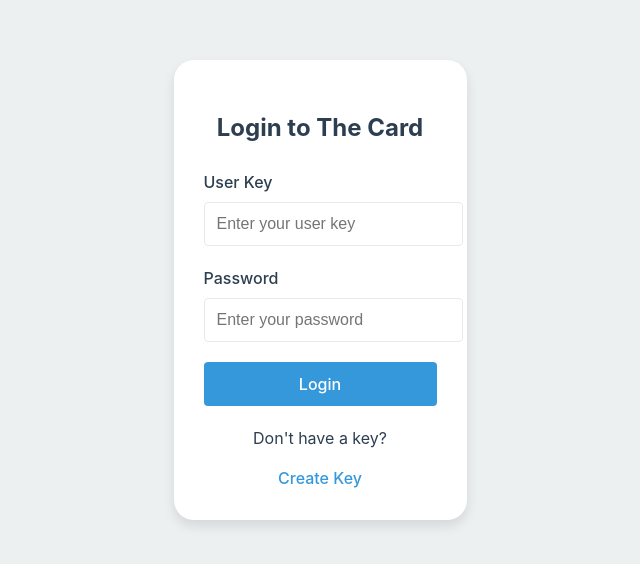
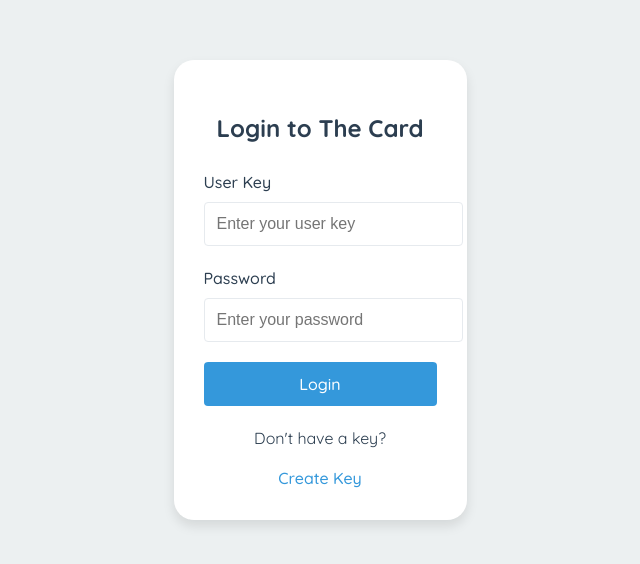
Before and after one commit to AlexanderWinters/the_score_card, a React (Vite) app: page /login in a window 1280 px wide. Shown: the part 146-710 px from the top of the page, without its empty margins (320-960 px from the left). Built offline with nearby package versions, Linux system fonts and the light colour scheme.

Commit message:
Update font to Quicksand and refactor font-family usage
Signed-off-by: alex <alex@kknds.com>

```diff
--- a/index.html
+++ b/index.html
@@ -3,7 +3,8 @@
 <head>
   <link rel="preconnect" href="https://fonts.googleapis.com">
   <link rel="preconnect" href="https://fonts.gstatic.com" crossorigin>
-    <link href="https://fonts.googleapis.com/css2?family=Roboto:wght@400;500;700&display=swap" rel="stylesheet">
+  <!-- Replace Roboto with a more playful font -->
+  <link href="https://fonts.googleapis.com/css2?family=Quicksand:wght@400;500;600;700&display=swap" rel="stylesheet">
 
   <meta charset="UTF-8" />
   <link rel="icon" type="image/svg+xml" href="/vite.svg" />
--- a/src/App.css
+++ b/src/App.css
@@ -26,6 +26,8 @@
   --error-background: #ffebee;
   --error-color: #d32f2f;
   --card-background: #1d2a2f;
+  --font-family: 'Quicksand', 'Roboto', -apple-system, BlinkMacSystemFont, sans-serif;
+
 
 }
 
@@ -87,12 +89,13 @@ body {
   padding: 0;
   background-color: var(--body-bg);
   color: var(--text-color);
-  font-family: 'Inter', 'Roboto', -apple-system, BlinkMacSystemFont, sans-serif;
+  font-family: var(--font-family);
   display: flex;
   justify-content: center;
   min-height: 100vh;
   transition: background-color var(--transition-speed) ease, color var(--transition-speed) ease;
 }
+
 
 #root {
   width: 100%;
```
Lines whose indentation alone changed are shown as unchanged.
